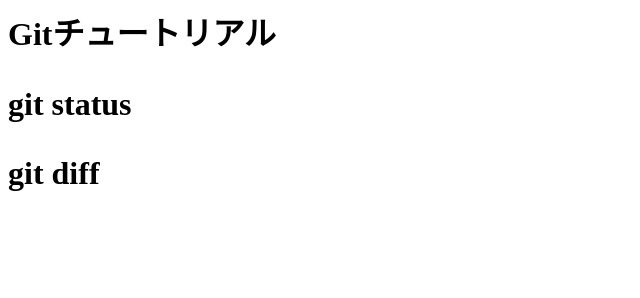
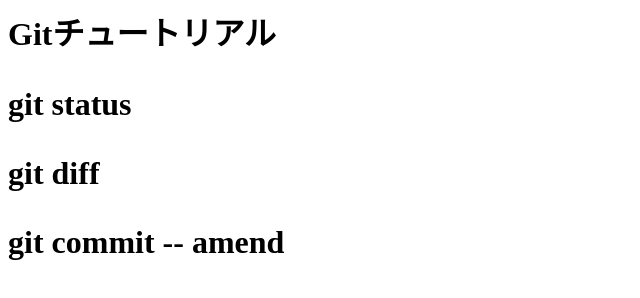
Before and after one commit to m-tatsuya-24/git_tutorial, a plain HTML site: page index.html in a window 1280 px wide. Shown: the whole page, without its empty margins (0-640 px from the left). Drawn offline with Linux system fonts and the light colour scheme.

Commit message:
git commit --amend

```diff
--- a/index.html
+++ b/index.html
@@ -1,3 +1,4 @@
 <h1>Gitチュートリアル<h1>
 <p>git status</>
 <p>git diff</>
+<p>git commit -- amend</>
```
